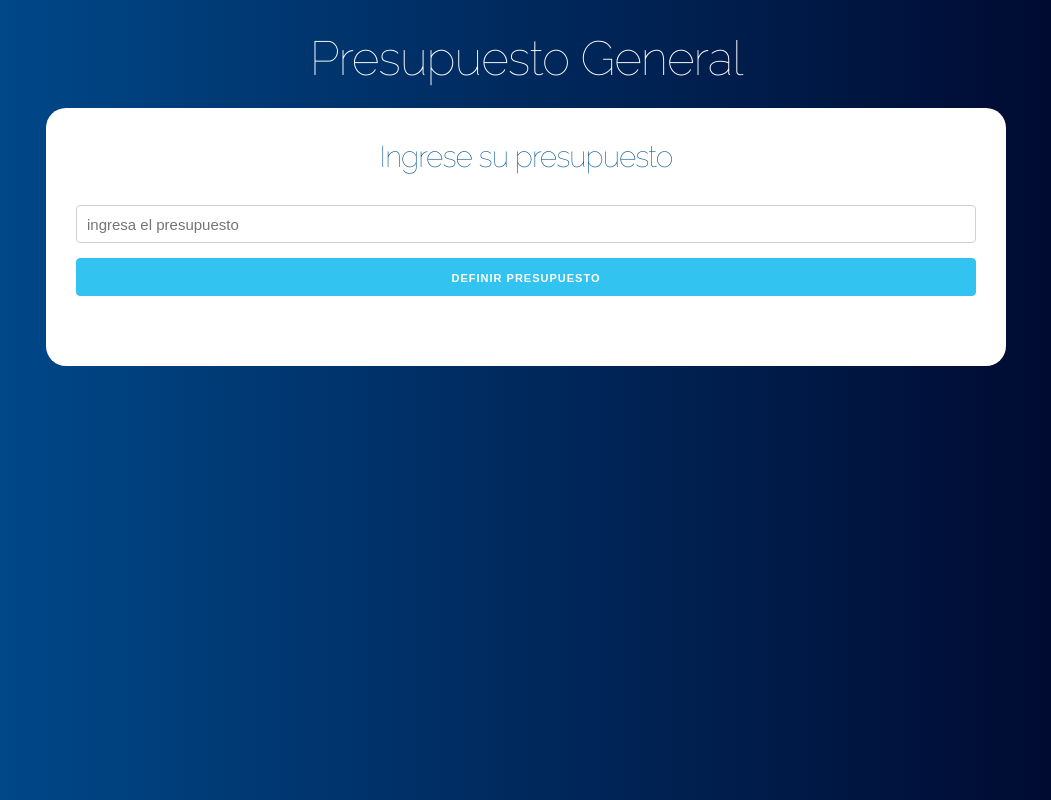
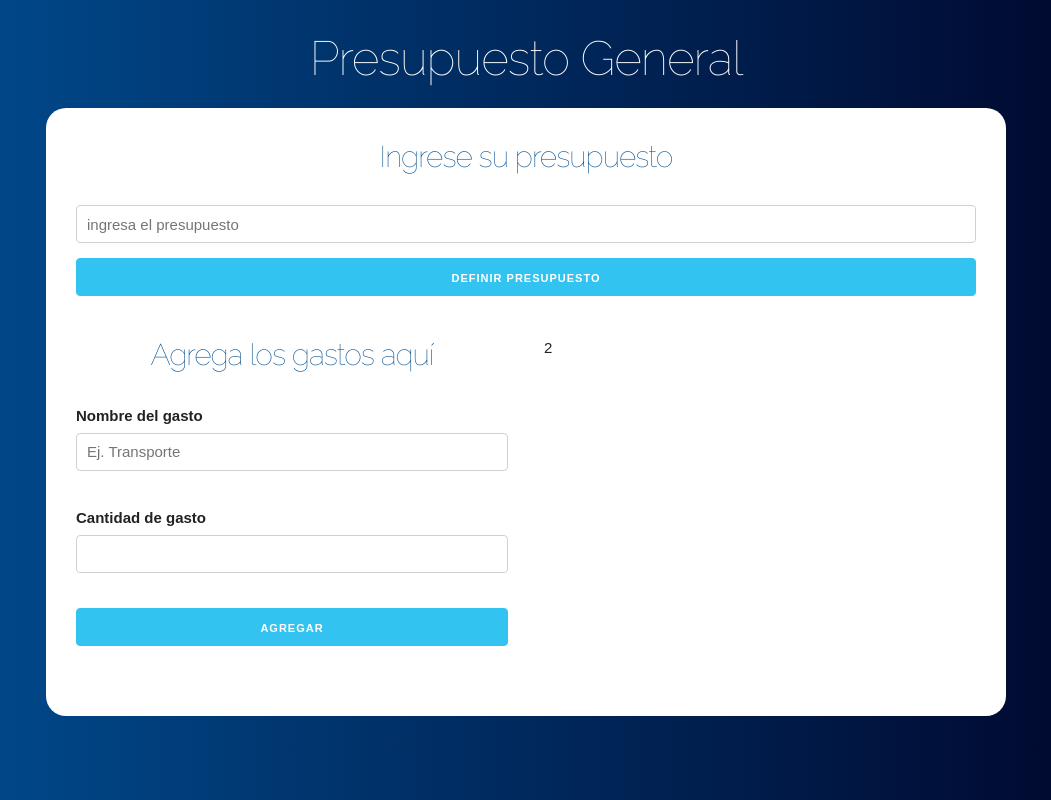
Before and after one commit to nastyc0de/curso_2, a React (Create React App) app: page / in a window 1280 px wide. Shown: the whole page, without its empty margins (114-1165 px from the left). Built offline with nearby package versions, Linux system fonts and the light colour scheme.

Commit message:
Cuarto commit (presupuesto)

```diff
--- a/src/App.js
+++ b/src/App.js
@@ -1,14 +1,30 @@
-import React from 'react';
+import React,{useState}  from 'react';
 import Question from './components/Question';
+import Formulario from './components/Formulario';
 
 function App() {
+  // definir los state
+  const[presupuesto,guardarPresupuesto] = useState(0);
+  const [saldo, guardarSaldo] = useState(0);
+
   return (
    <div className='container'>
 
      <header>
        <h1>Presupuesto General</h1>
        <div className='contenido-principal contenido'>
-         <Question />
+         <Question
+          guardarPresupuesto={guardarPresupuesto}
+          guardarSaldo={guardarSaldo}
+         />
+         <div className="row">
+              <div className="one-half column">
+                <Formulario />
+              </div>
+              <div className="one-half column">
+                2
+              </div>
+         </div>
        </div>
      </header>
 
--- /dev/null
+++ b/src/components/Formulario.js
@@ -0,0 +1,32 @@
+import React, {useState} from 'react';
+
+const Formulario = () => {
+    return (
+        <form>
+            <h2>Agrega los gastos aquí</h2>
+            <div className="campo">
+                <label>Nombre del gasto</label>
+                <input
+                    type="text"
+                    className="u-full-width"
+                    placeholder="Ej. Transporte"
+                />
+            </div>
+            <div className="campo">
+                <label>Cantidad de gasto</label>
+                <input
+                    type="number"
+                    className="u-full-width"
+                />
+            </div>
+            <input
+                    type="submit"
+                    className="button-primary u-full-width"
+                    value="Agregar"
+                >
+            </input>
+        </form>
+    );
+}
+
+export default Formulario;
--- a/src/components/Question.js
+++ b/src/components/Question.js
@@ -1,7 +1,7 @@
 import React,{Fragment,useState} from 'react';
 import Error from './Error';
 
-const Question = () => {
+const Question = ({guardarPresupuesto, guardarSaldo}) => {
 
     //Definir el state
     const [cantidad, guardarCantidad] = useState(0);
@@ -23,6 +23,8 @@ const Question = () => {
         }
         // Si se pasa la validacion
         guardarError(false);
+        guardarPresupuesto(cantidad);
+        guardarSaldo(cantidad);
 
     }
     return ( <Fragment>
```
